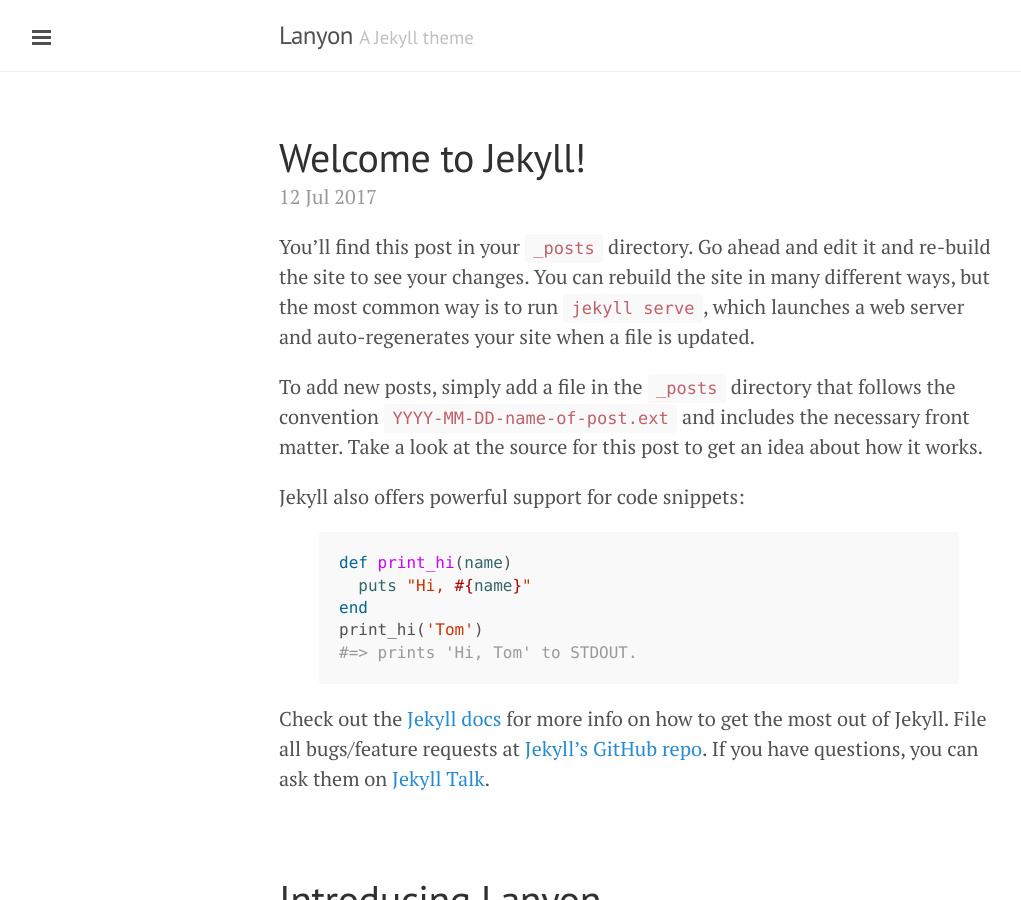
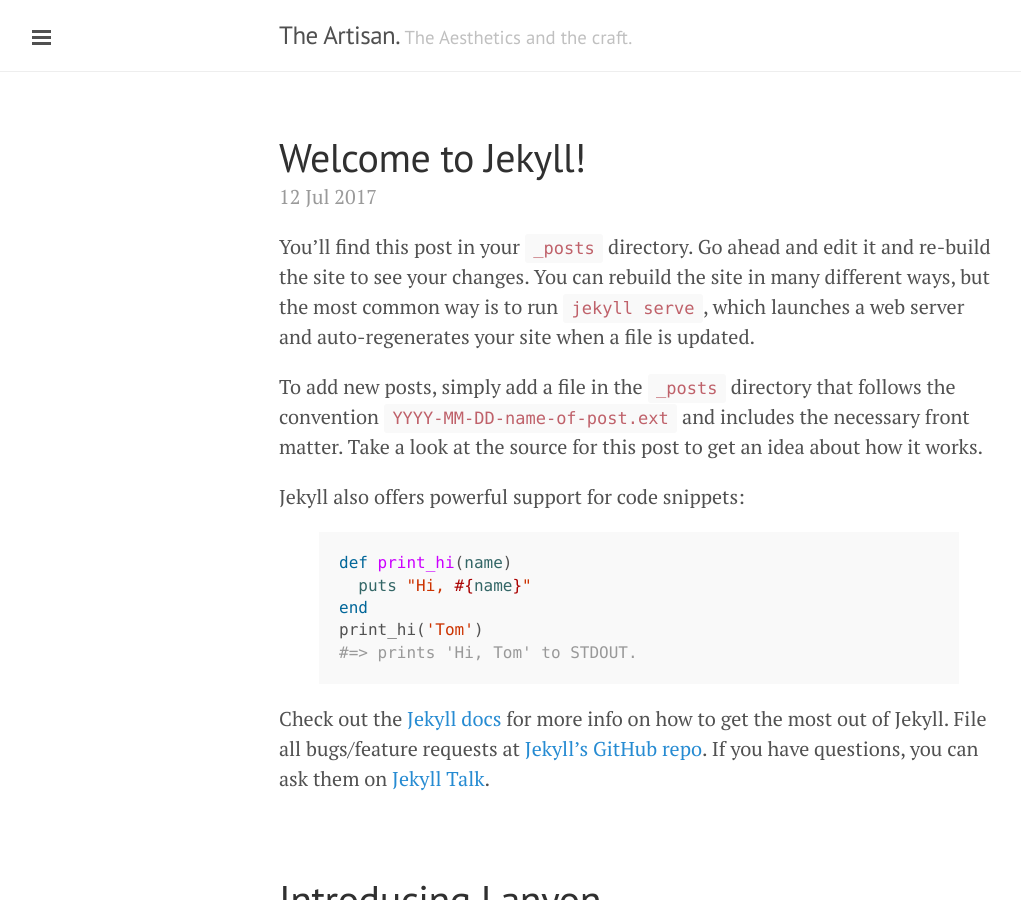
Before and after one commit to waffle-iron/a8h1nay.github.io, a Jekyll site: the page built from index.html, in a window 1280 px wide and 900 px high. Shown: the whole window, without its empty margins (1-1022 px from the left). Built offline with Jekyll 4.4.1, drawn with Linux system fonts in a browser that asks for light colours; Markdown is read by kramdown in place of the engine named in the settings; the list of posts is cut into pages by our own code.

Commit message:
Changed the title of jekyll site

```diff
--- a/_config.yml
+++ b/_config.yml
@@ -6,9 +6,9 @@ pygments:         true
 permalink:        pretty
 
 # Setup
-title:            Lanyon
-tagline:          'A Jekyll theme'
-description:      'A reserved <a href="http://jekyllrb.com" target="_blank">Jekyll</a> theme that places the utmost gravity on content with a hidden drawer. Made by <a href="https://twitter.com/mdo" target="_blank">@mdo</a>.'
+title:            The Artisan.
+tagline:          'The Aesthetics and the craft.'
+description:      'Blog about the aesthetic - in metaphoric sense - in the craft. The crafts are pursuits and activities of the author in his daily life.'
 url:              http://lanyon.getpoole.com
 
 author:
```
Also changed, not shown: 19 other files.
